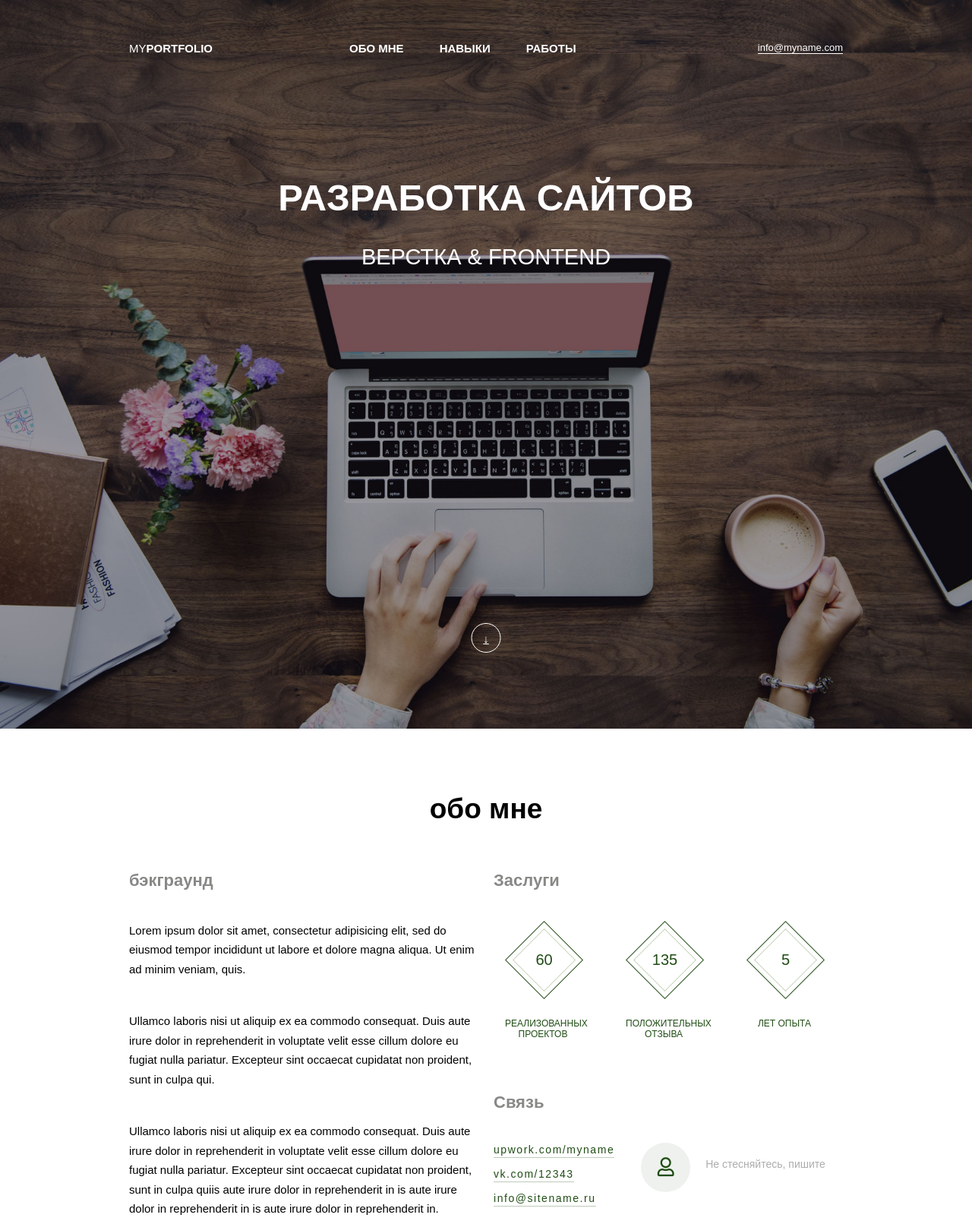
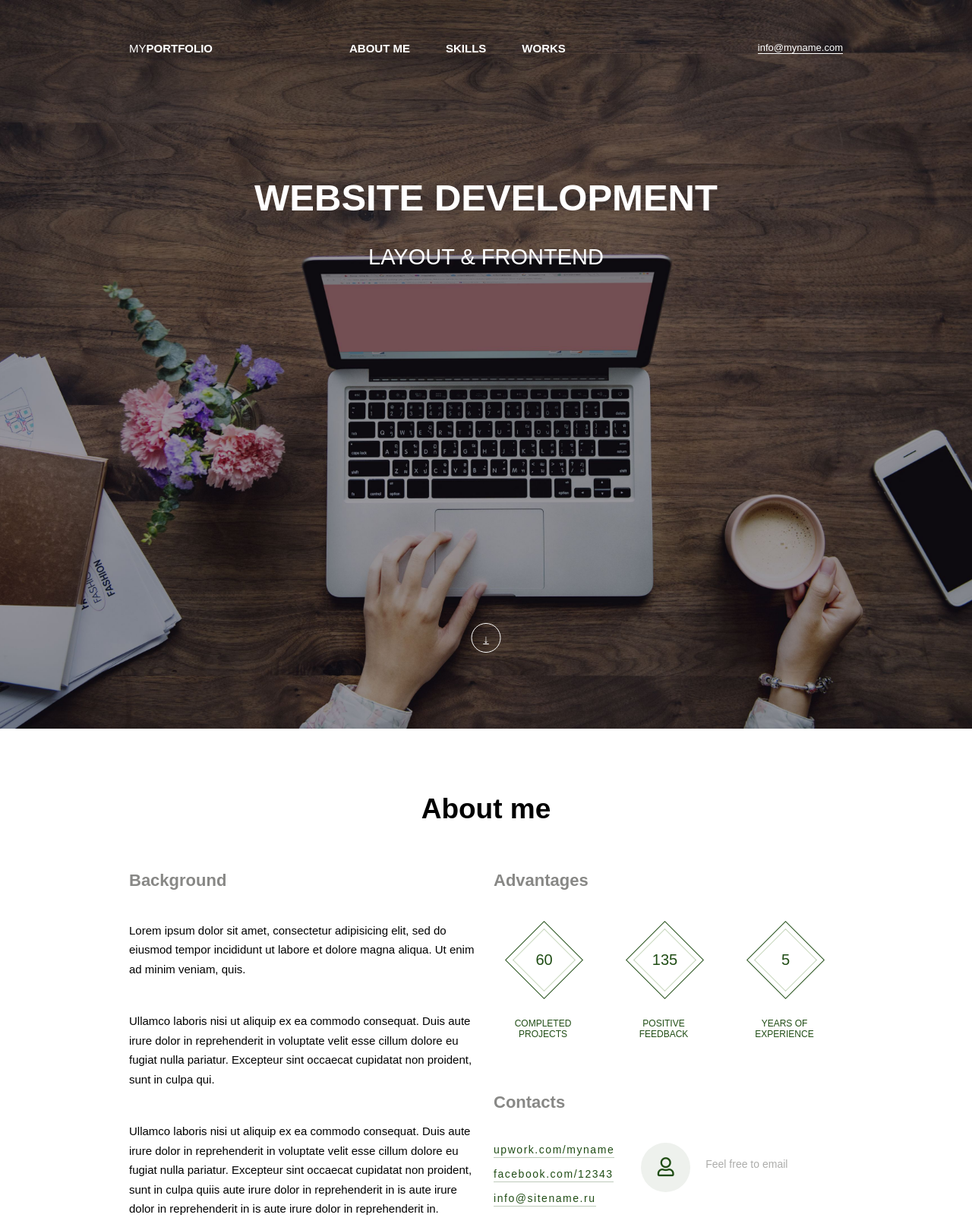
Before and after one commit to YevhenMalenko/myportfolio, a plain HTML site: page index.html in a window 1280 px wide. Shown: the top 1607 px of the page at 76% size. Drawn offline with Linux system fonts and the light colour scheme; a web font is replaced by a local one.

Commit message:
Add files via upload

```diff
--- a/index.html
+++ b/index.html
@@ -1,5 +1,5 @@
 <!DOCTYPE html>
-<html lang="ru">
+<html lang="eng">
 <head>
 	<meta charset="UTF-8">
 	<title>frontend</title>
@@ -20,17 +20,17 @@
 					<ul class="menu clearfix">
 						<li class="menu__item">
 							<a href="#about">
-								обо мне
+								About me
 							</a>
 						</li>
 						<li class="menu__item">
 							<a href="#skills">
-								навыки
+								Skills
 							</a>
 						</li>
 						<li class="menu__item">
 							<a href="#works">
-								работы
+								Works
 							</a>
 						</li>
 					</ul>
@@ -40,10 +40,10 @@
 				</div>
 			</div>
 			<h1>
-				Разработка сайтов
+				Website development
 			</h1>
 			<p class="head_description">
-				верстка & frontend
+				Layout & frontend
 			</p>
 			<div class="button down">
 					<a href="#about" class="next">
@@ -56,12 +56,12 @@
 	<section class="about" id="about">
 		<div class="container">
 			<h2>
-				обо мне
+				About me
 			</h2>
 			<div class="about__wrapper clearfix">
 				<div class="background">
 					<h3>
-						бэкграунд
+						Background
 					</h3>
 					<p class="background__text">
 						Lorem ipsum dolor sit amet, consectetur adipisicing elit, sed do eiusmod tempor incididunt ut labore et dolore magna aliqua. Ut enim ad minim veniam, quis.
@@ -76,7 +76,7 @@
 				</div>
 				<div class="advantages">
 					<h3>
-						Заслуги
+						Advantages
 					</h3>
 					<ul class="advantage__list">
 						<li class="advantage__list_item">
@@ -84,7 +84,7 @@
 								60
 							</div>
 							<div class="advantage__list_desc">
-								Реализованных проектов
+								Completed projects
 							</div>
 						</li>
 						<li class="advantage__list_item">
@@ -92,7 +92,7 @@
 								135
 							</div>
 							<div class="advantage__list_desc">
-								Положительных отзыва
+								Positive feedback
 							</div>
 						</li>
 						<li class="advantage__list_item">
@@ -100,14 +100,14 @@
 								5
 							</div>
 							<div class="advantage__list_desc">
-								лет опыта
+								years of experience
 							</div>
 						</li>
 					</ul>
 				</div>
 				<div class="contacts">
 					<h3>
-						Связь
+						Contacts
 					</h3>
 					<ul class="contacts__list">
 						<li class="contacts__item">
@@ -117,7 +117,7 @@
 						</li>
 						<li class="contacts__item">
 							<a href="#">
-								vk.com/12343
+								facebook.com/12343
 							</a>
 						</li>
 						<li class="contacts__item">
@@ -131,7 +131,7 @@
 							<i class="far fa-user"></i>
 						</div>
 						<div class="resume__text">
-							Не стесняйтесь, пишите
+							Feel free to email
 						</div>
 					</div>
 				</div>
@@ -141,7 +141,7 @@
 	<section class="skills" id="skills">
 		<div class="container">
 			<h2>
-				Навыки
+				Skills
 			</h2>
 			<ul class="skills__list clearfix">
 				<li class="skills__item clearfix">
@@ -182,14 +182,14 @@
 	<section class="works" id="works">
 		<div class="container">
 			<h2>
-				Работы
+				Works
 			</h2>
 			<ul class="works__list clearfix">
 				<li class="works__item">
 					<img src="img/work01.png" alt="">
 					<div class="overlay">
 						<div class="open">
-							Просмотреть работу
+							View
 						</div>
 					</div>
 				</li>
@@ -197,7 +197,7 @@
 					<img src="img/work02.png" alt="">
 					<div class="overlay">
 						<div class="open">
-							Просмотреть работу
+							View
 						</div>
 					</div>
 				</li>
@@ -205,7 +205,7 @@
 					<img src="img/work03.png" alt="">
 					<div class="overlay">
 						<div class="open">
-							Просмотреть работу
+							View
 						</div>
 					</div>
 				</li>
```
